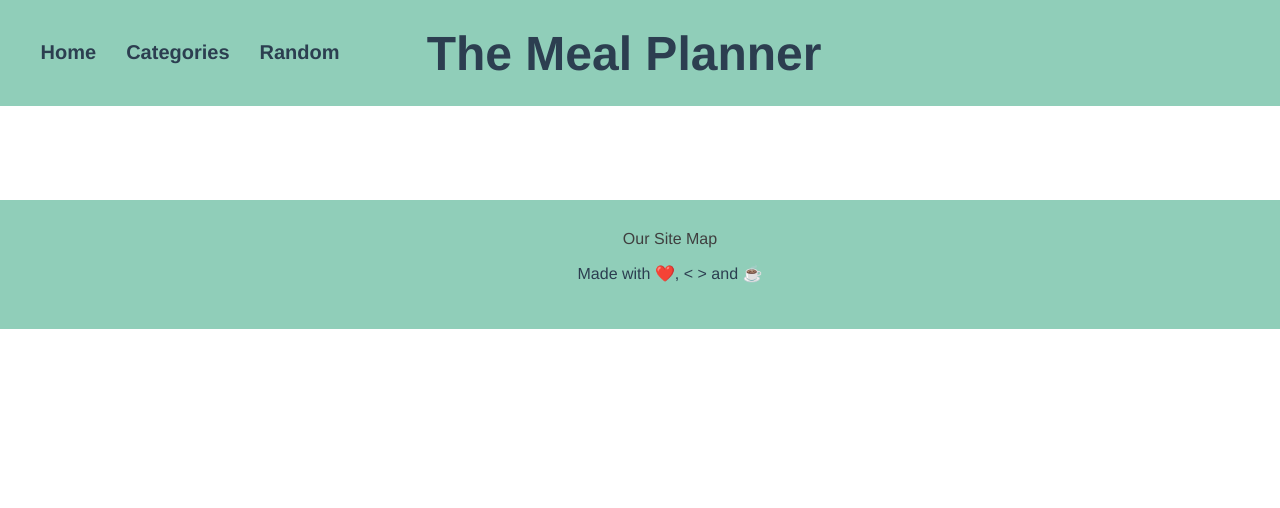
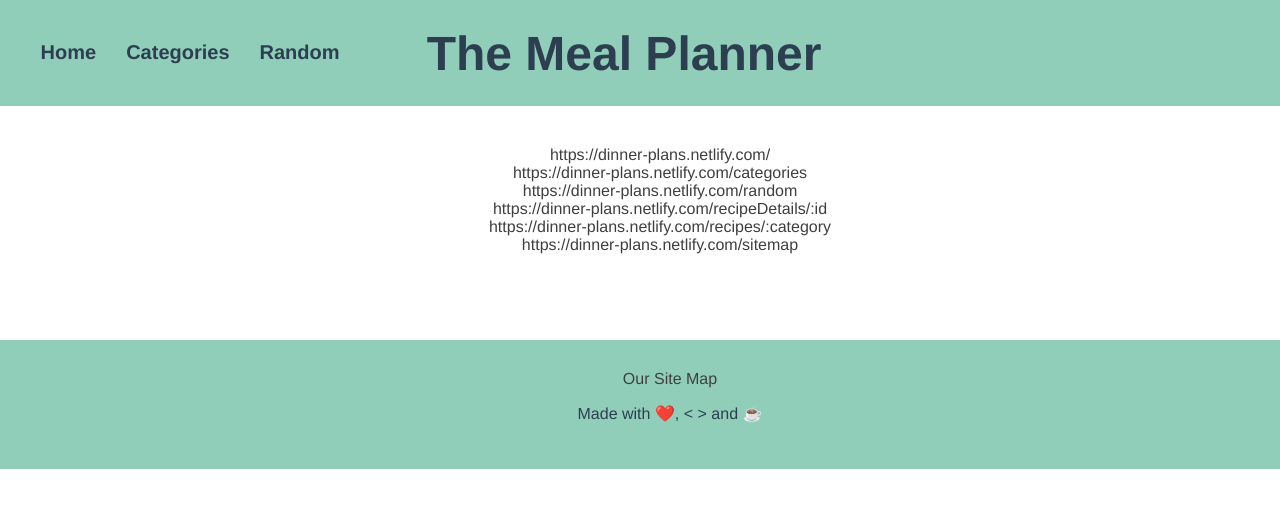
Before and after one commit to kerenKi/WhatForDinner-, a Vue app: page /sitemap in a window 1280 px wide. Shown: the top 508 px of the page. Built offline with nearby package versions, Linux system fonts and the light colour scheme; a web font is replaced by a local one.

Commit message:
Sitemap is a list of links

```diff
--- a/src/App.vue
+++ b/src/App.vue
@@ -15,7 +15,7 @@
     </div>
     <footer>
       <div>
-        <router-link to="/sitemap.xml">Our Site Map</router-link>
+        <router-link to="/sitemap">Our Site Map</router-link>
         <p> Made with ❤️, &#x3C; &#x3E; and ☕ </p>
       </div>
     </footer>
@@ -246,4 +246,7 @@ img {
   }
 }
 
+/* Mobile Devices */
+@media screen and (max-width: 400px) {
+}
 </style>
--- a/src/router.ts
+++ b/src/router.ts
@@ -41,10 +41,9 @@ const router: Router = new Router({
       component: RecipesByCategory,
     },
     {
-      path: '/sitemap.xml',
+      path: '/sitemap',
       name: 'sitemap',
       component: Sitemap,
-      meta: { layout: 'empty' },
     },
   ],
 });
--- a/src/views/Sitemap.vue
+++ b/src/views/Sitemap.vue
@@ -1,11 +1,11 @@
 <template>
-    <urlset xmlns="http://www.sitemaps.org/schemas/sitemap/0.9" xmlns:xsi="http://www.w3.org/2001/XMLSchema-instance" xsi:schemaLocation="http://www.sitemaps.org/schemas/sitemap/0.9 http://www.sitemaps.org/schemas/sitemap/0.9/sitemap.xsd">
+  <div>
       <ul>
           <li v-for="route in list" :key="route.index">
-            {{ route }}
+            <a :href="route">{{ route }}</a>
           </li>
       </ul>
-    </urlset>
+  </div>
 </template>
 
 <script lang="ts">
@@ -31,15 +31,8 @@ export default class Sitemap extends Vue {
     }, []);
   }
 
-  public generateXMLMap() {
-    const routesList = this.getRoutesList(router.options.routes, 'https://dinner-plans.netlify.com/')
-      .map((route: string) => `<url><loc>${route}</loc></url>`);
-    return routesList;
-  }
-
   public mounted() {
-    const XMLList = this.generateXMLMap();
-    this.list = XMLList;
+    this.list = this.getRoutesList(router.options.routes, 'https://dinner-plans.netlify.com');
   }
 }
 </script>
```
